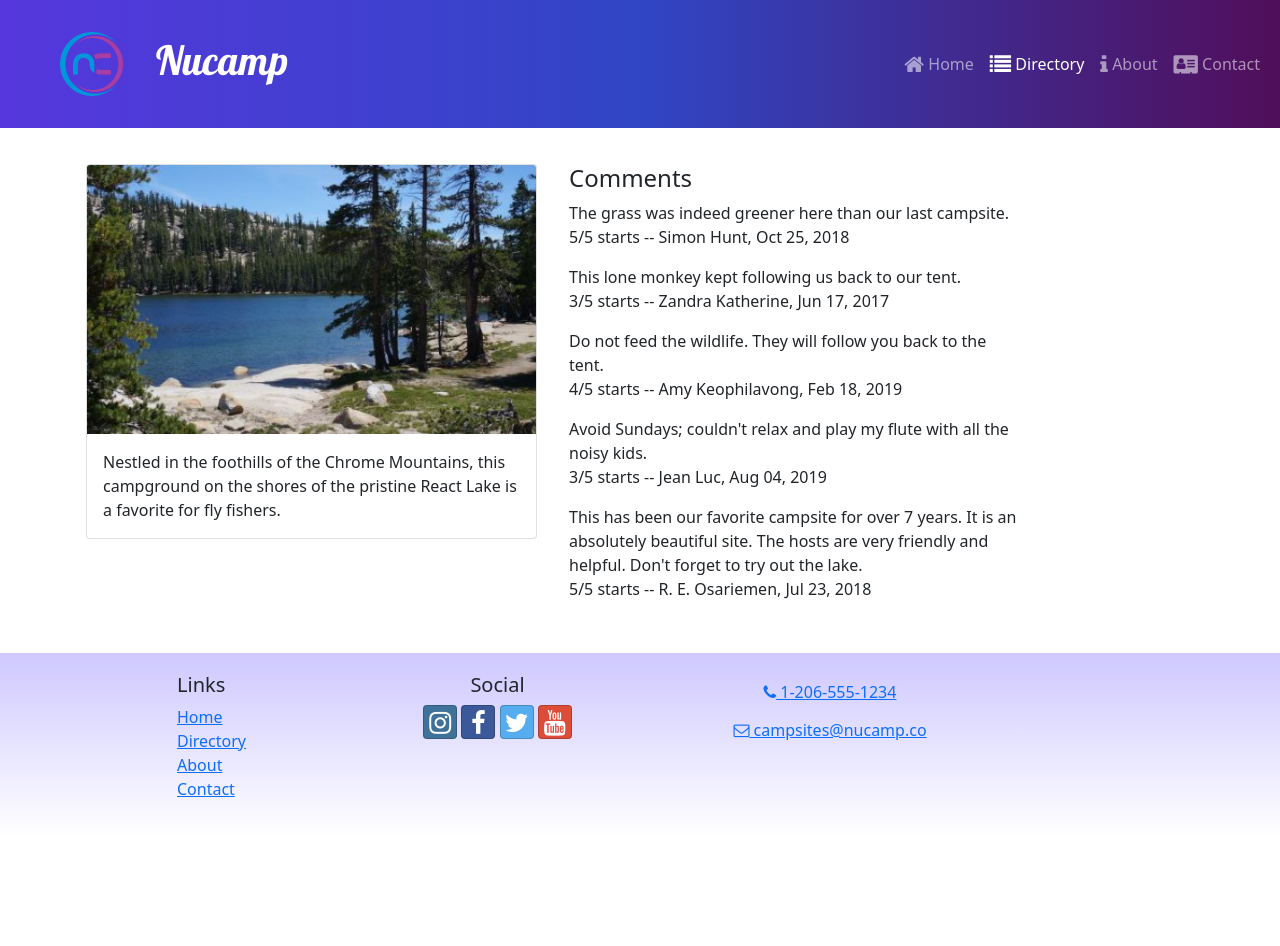
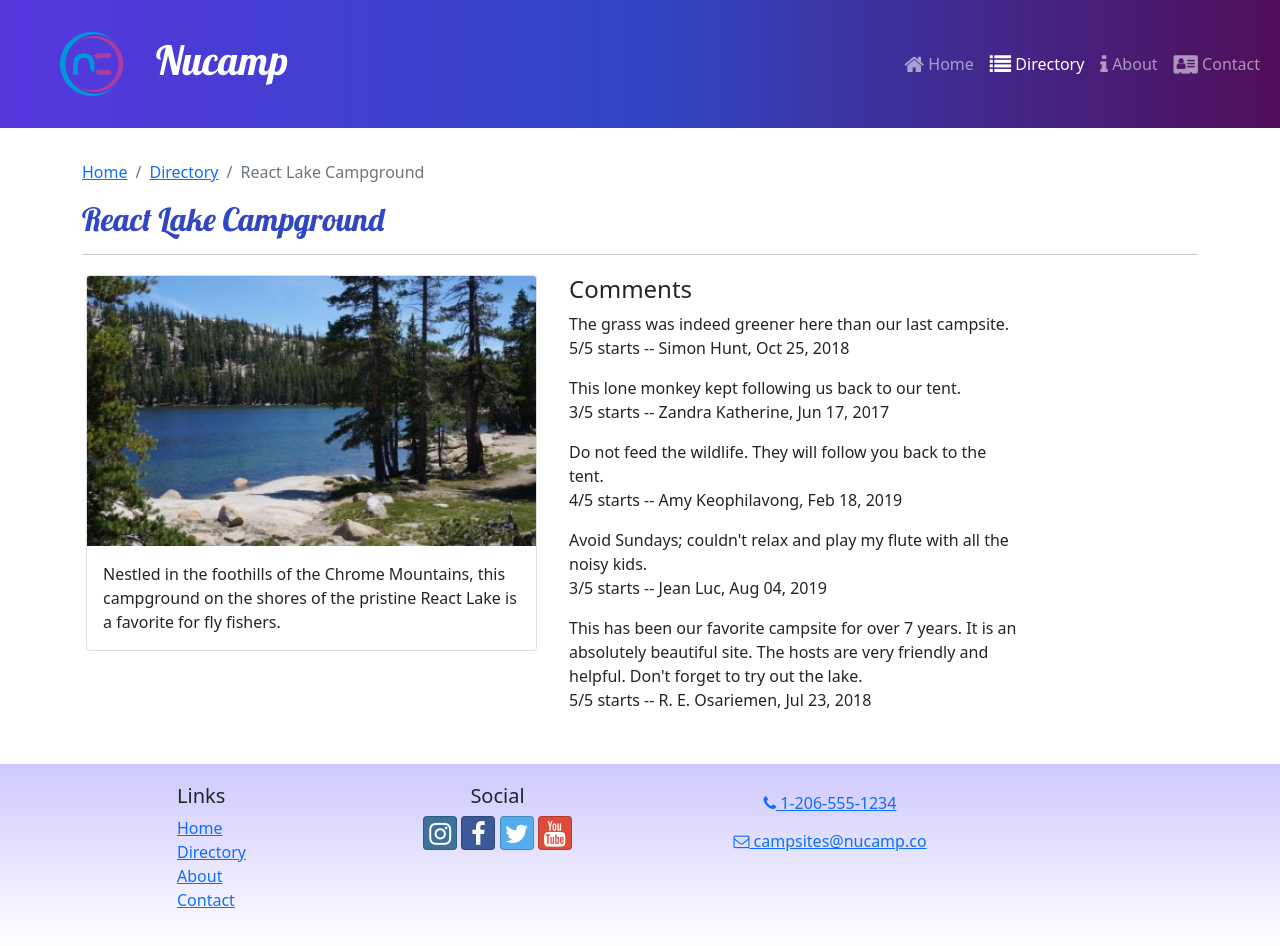
Before and after one commit to dscardona/nucampsite-react, a React (Create React App) app: page /directory/0 in a window 1280 px wide. Before the commit the page ends 837 px from the top, so only its background shows below. Built offline with nearby package versions, Linux system fonts and the light colour scheme.

Commit message:
Add SubHeader component containing bradcrumbs to Home, Directory, and Detail pages

```diff
--- a/src/pages/CampsiteDetailPage.js
+++ b/src/pages/CampsiteDetailPage.js
@@ -3,6 +3,7 @@ import { useParams } from "react-router-dom";
 import { selectCampsiteById } from "../features/campsites/campsitesSlice";
 import CampsiteDetail from '../features/campsites/CampsiteDetail';
 import CommentsList from "../features/comments/CommentsList";
+import SubHeader from "../components/SubHeader";
 
 const CampsiteDetailPage = () => {
     const { campsiteId } = useParams();
@@ -10,6 +11,7 @@ const CampsiteDetailPage = () => {
 
     return (
         <Container>
+            <SubHeader current={campsite.name} detail={true} />
             <Row>
                 <CampsiteDetail campsite={campsite} />
                 <CommentsList campsiteId={campsiteId} />
--- a/src/pages/CampsitesDirectoryPage.js
+++ b/src/pages/CampsitesDirectoryPage.js
@@ -1,9 +1,11 @@
 import { Container } from 'reactstrap';
 import CampsitesList from '../features/campsites/CampsitesList';
+import SubHeader from '../components/SubHeader';
 
 const CampsitesDirectoryPage = () => {
     return (
         <Container>
+            <SubHeader current='Directory' />
             <CampsitesList />
         </Container>
     );
--- a/src/pages/HomePage.js
+++ b/src/pages/HomePage.js
@@ -1,9 +1,11 @@
 import { Container } from "reactstrap";
 import DisplayList from "../features/display/DisplayList";
+import SubHeader from "../components/SubHeader";
 
 const HomePage = () => {
     return (
         <Container>
+            <SubHeader current='Home' />
             <DisplayList />
         </Container>
     );
```
